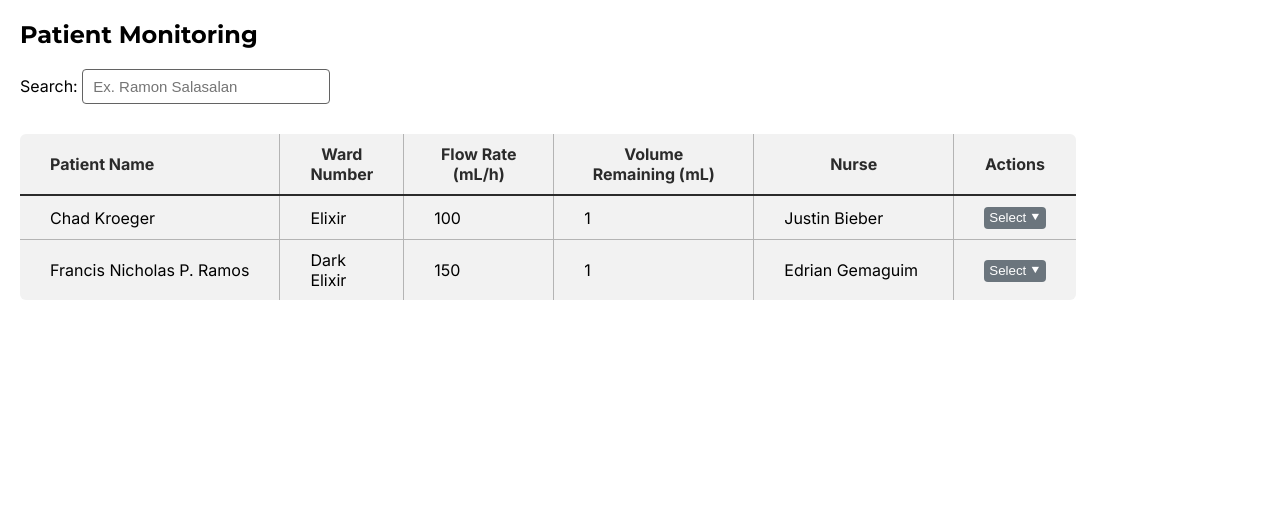
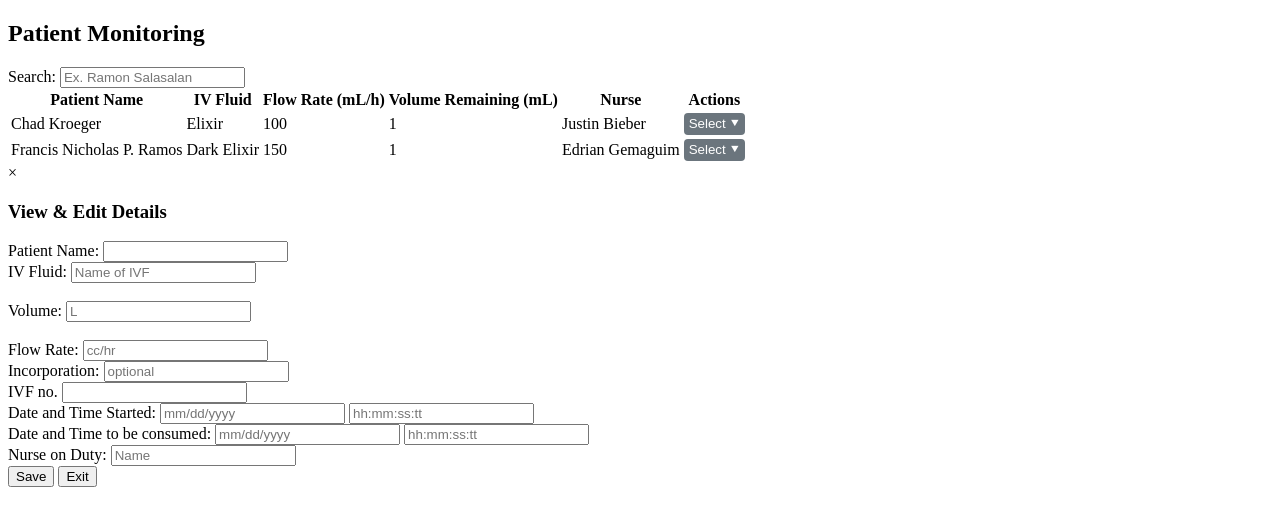
Before and after one commit to fnicholasramos/capstone_webapp, a PHP site: page /admin/monitoring.php in a window 1280 px wide. Shown: the top 526 px of the page. Run offline with PHP 8.4, Linux system fonts and the light colour scheme; a user stored in the database is signed in; data comes from the database, SQL or seed files in the repository.

Commit message:
Fix functionalities and designs

```diff
--- a/admin/monitoring.php
+++ b/admin/monitoring.php
@@ -1,13 +1,16 @@
 <?php include 'function/login/session.php'; ?>
 <!DOCTYPE html>
 <html lang="en">
+
 <head>
     <meta charset="UTF-8">
     <meta name="viewport" content="width=device-width, initial-scale=1.0">
-    <link rel="stylesheet" href="../assets/monitoring.css">
+    <link rel="stylesheet" href="../assets/monitor.css">
+
+    <link rel="stylesheet" href="../assets/visible_placeholder/search_highlight.css">
 
     <link rel="stylesheet" href="function/management/delete.css">
-
+    <link rel="stylesheet" href="function/monitoring/view-details.css">
 
     <!-- Montserrat font-->
     <link rel="preconnect" href="https://fonts.googleapis.com">
@@ -19,24 +22,24 @@
     <link rel="preconnect" href="https://fonts.gstatic.com" crossorigin>
     <link href="https://fonts.googleapis.com/css2?family=Inter:ital,opsz,wght@0,14..32,100..900;1,14..32,100..900&display=swap" rel="stylesheet">
 </head>
+
 <body>
     <div class="container">
         <h2>Patient Monitoring</h2>
 
         <div class="searchbar">
-            <span>Search: <input type="text" placeholder="Ex. Ramon Salasalan" class="bar">
-            </span>
+            <span>Search: <input type="text" id="searchInput" placeholder="Ex. Ramon Salasalan" onkeyup="searchTable()" class="bar"></span>
         </div>
 
         <div class="table">
-            <table>
+            <table id="patientTable">
                 <!-- header -->
                 <tr>
-                    <th style="text-align: left;">Patient Name</th>
-                    <th width="30px">Ward Number</th>
-                    <th width="150px">Flow Rate (mL/h)</th>
-                    <th width="200px">Volume Remaining (mL)</th>
-                    <th width="200px">Nurse</th>
+                    <th>Patient Name</th>
+                    <th>IV Fluid</th>
+                    <th>Flow Rate (mL/h)</th>
+                    <th>Volume Remaining (mL)</th>
+                    <th>Nurse</th>
                     <th>Actions</th>
                 </tr>
 
@@ -46,11 +49,71 @@
             </table>
         </div>
 
+
+
         <!-- Modal -->
+        <div id="editModal" class="modal-edit">
+            <div class="input_container">
+                <span class="close" onclick="closeModal()">&times;</span>
+                <h3>View & Edit Details</h3>
 
+                <form id="editForm" action="function/monitoring/edit-monitor.php" method="POST">
+                    <input type="hidden" name="id" id="editId">
+                    <div class="selected">
+                        <span>Patient Name: <input type="input" name="patientName" id="name"></span>
+                    </div>
+
+                    <div class="fluid">
+                        <span>IV Fluid:
+                            <input type="text" name="iv_fluid" min="0" placeholder="Name of IVF" class="iv_fluid" id="iv_name"><br><br>
+                            Volume:
+                            <input type="number" name="volume" placeholder="L" min="0" class="inputs" id="volume"><br><br>
+                            Flow Rate:
+                            <input type="number" name="flow_rate" placeholder="cc/hr" min="0" class="inputs flowr3" id="flowRate">
+                        </span>
+                    </div>
+
+                    <div class="fluid">
+                        <div class="incorporation">
+                            <span>Incorporation: <input type="text" name="incorporation" id="incorp" placeholder="optional"></span>
+                        </div>
+                        <div class="ivf_no">
+                            <span>IVF no. <input type="number" name="ivf_no" id="iv_no" min="0" class="inputs"></span>
+                        </div>
+                        <div class="dateStarted">
+                            <span>Date and Time Started:
+                                <input type="text" name="date_started" id="dateStarted" placeholder="mm/dd/yyyy" class="inputs">
+                                <input type="text" name="time_started" id="timeStarted" placeholder="hh:mm:ss:tt" class="inputs">
+                            </span>
+                        </div>
+                        <div class="consumed">
+                            <span>Date and Time to be consumed:
+                                <input type="text" name="date_consumed" id="dateConsumed" placeholder="mm/dd/yyyy" class="inputs">
+                                <input type="text" name="time_consumed" id="timeConsumed" placeholder="hh:mm:ss:tt" class="inputs">
+                            </span>
+                        </div>
+                        <div class="nurse">
+                            <span>Nurse on Duty: <input type="text" name="nurse" id="nurse" placeholder="Name"></span>
+                        </div>
+                    </div>
+
+
+                    <div class="buttons">
+                        <span>
+                            <button type="submit" class="submit">Save</button>
+                            <button type="button" class="clear" id="cancel">Exit</button>
+                        </span>
+                    </div>
+            </div>
+            </form>
+
+        </div>
     </div>
 
-    <script src="function/management/edit.js"></script>
+    <script src="../assets/visible_placeholder/searchbar.js"></script>
+    <script src="function/monitoring/edit-monitor.js"></script>
     <script src="function/management/delete.js"></script>
+    <script src="function/monitoring/buttons.js"></script>
 </body>
+
 </html>
```
Also changed, not shown: admin/management.php (+9 -11 lines), admin/orders.php (+9 -10 lines), assets/management.css (+4 -6 lines), assets/styles.css (+55 -5 lines).
